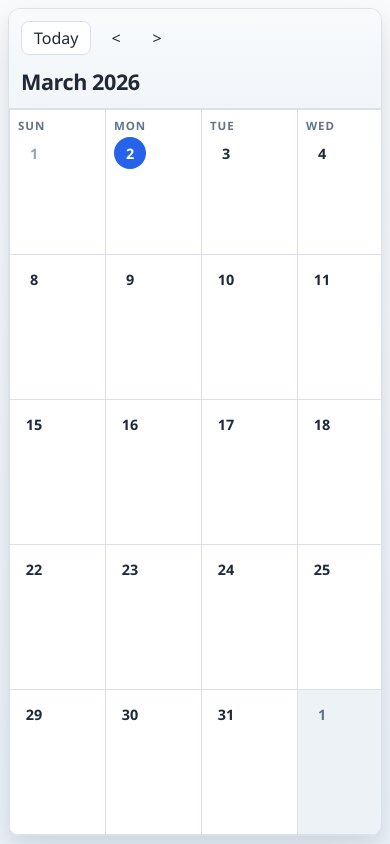
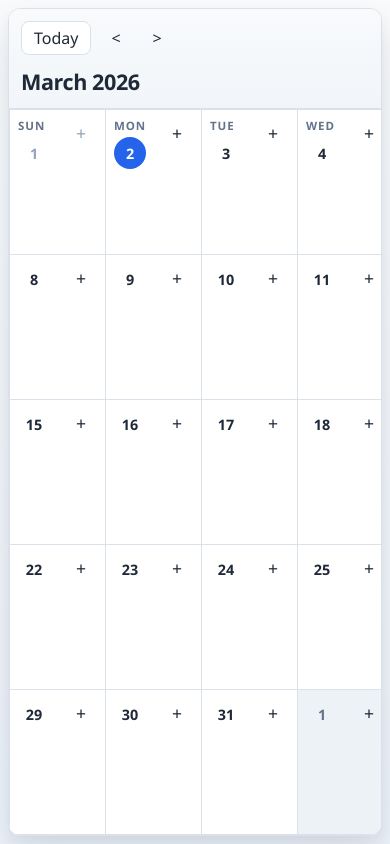
Before and after one commit to Mohaniish2208/Calendar-Final-Project, a React (Vite) app: page / in a window 390 px wide. Built offline with nearby package versions, Linux system fonts and the light colour scheme.

Commit message:
Changes made in the app for mobile friendly experience.

```diff
--- a/src/components/Calendar/Calendar.tsx
+++ b/src/components/Calendar/Calendar.tsx
@@ -227,7 +227,20 @@ function ModalFrame({ isClosing, labelledBy, size = "default", onClose, children
 
   return (
     <div className={`modalBackdrop ${isClosing ? "out" : "in"}`} onClick={onClose}>
-      <div ref={dialogRef} role="dialog" aria-modal="true" aria-labelledby={labelledBy} tabIndex={-1} className={modalClasses} onClick={(event) => event.stopPropagation()}>
+      <div
+        ref={dialogRef}
+        role="dialog"
+        aria-modal="true"
+        aria-labelledby={labelledBy}
+        tabIndex={-1}
+        className={modalClasses}
+        onClick={(event) => event.stopPropagation()}
+        onPointerDown={(event) => {
+          if (event.target === event.currentTarget) {
+            onClose()
+          }
+        }}
+      >
         {children}
       </div>
     </div>
@@ -511,7 +524,11 @@ const DayCell = memo(function DayCell({ calendarDay, columnIndex, rowIndex, dayE
         <button
           type="button"
           className="btn btn--ghost addBtn"
-          onClick={() => onAddEvent(calendarDay.dateKey)}
+          onPointerUp={(event) => {
+            event.preventDefault()
+            event.stopPropagation()
+            onAddEvent(calendarDay.dateKey)
+          }}
           disabled={!canCreateEvent}
           aria-label={`Add event on ${formatShortDate(calendarDay.dateKey)}`}
         >
--- a/src/styles/app.css
+++ b/src/styles/app.css
@@ -245,12 +245,19 @@ button {
   border-color: transparent;
   opacity: 0;
   transition: opacity 160ms ease;
+  touch-action: manipulation;
 }
 
 .dayCell:hover .addBtn,
 .dayCell:focus-within .addBtn,
 .dayCell:focus-visible .addBtn {
   opacity: 1;
+}
+
+@media (hover: none), (pointer: coarse) {
+  .addBtn {
+    opacity: 1;
+  }
 }
 
 .dayCellEvents {
```
